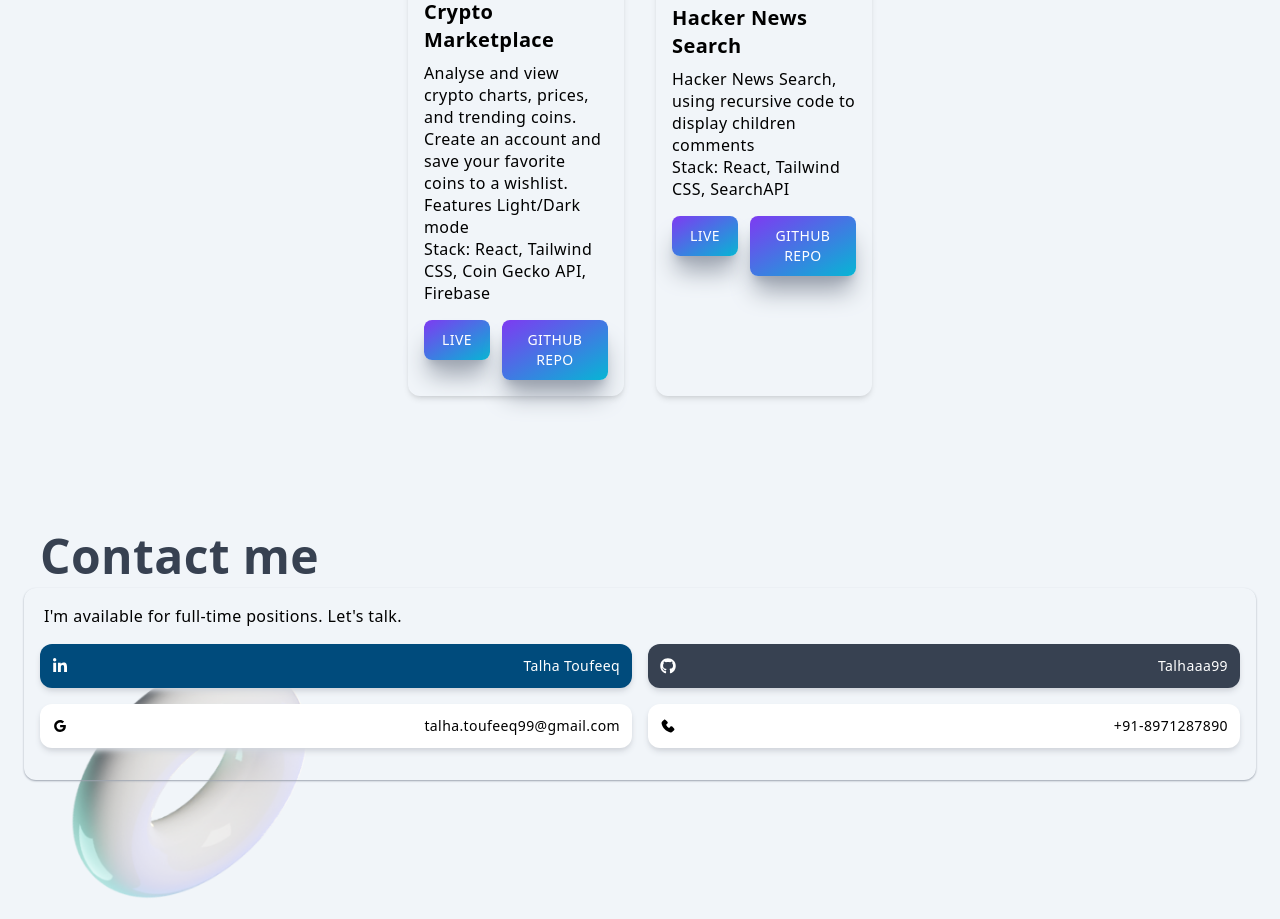
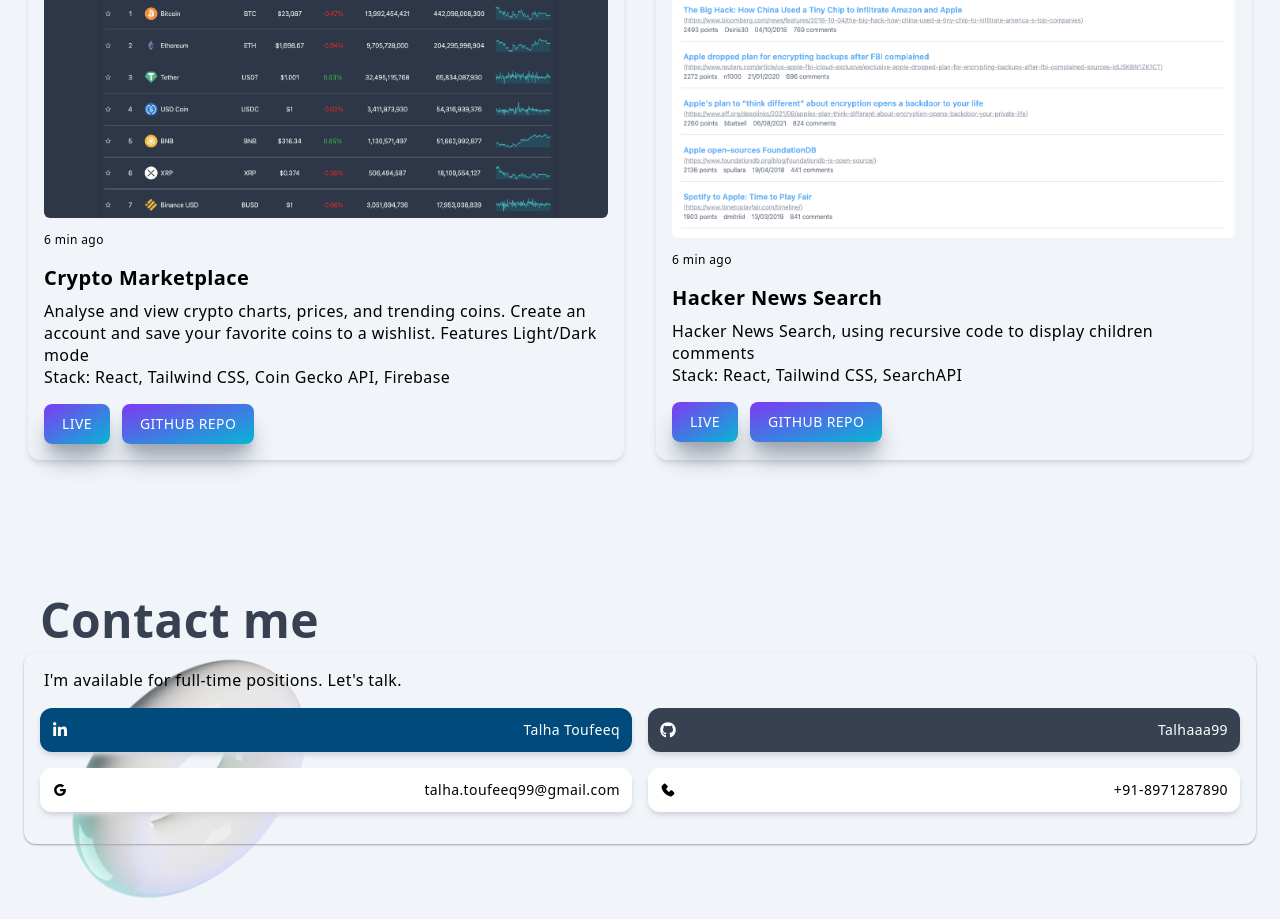
Before and after one commit to Talhaaa99/next-js-portfolio, a Next.js app: page / in a window 1280 px wide. Shown: the part 3231-4150 px from the top of the page. Built offline with nearby package versions, Linux system fonts and the light colour scheme.

Commit message:
penultimate build

```diff
--- a/components/Contact.jsx
+++ b/components/Contact.jsx
@@ -6,7 +6,7 @@
 
 const Contact = () => {
   return (
-    <div id="contact" className="w-[500px] md:w-full overflow-hidden">
+    <div id="contact" className="w-[500px] md:w-full sm:overflow-hidden">
       <div className="z-[-40] absolute rotate-[360deg] left-[40px] -bottom-[3350px] ">
         <Image src="/assets/SuperToroid-1.png" width={300} height={270} />
       </div>
--- a/components/ProjectItem.jsx
+++ b/components/ProjectItem.jsx
@@ -12,7 +12,7 @@
   stack,
 }) => {
   return (
-    <div className="max-w-lg p-4 shadow-md dark:bg-gray-900 dark:text-gray-100 rounded-xl hover:shadow-xl hover:scale-105 ease-in-out duration-300">
+    <div className="max-w-full p-4 shadow-md dark:bg-gray-900 dark:text-gray-100 rounded-xl hover:shadow-xl hover:scale-105 ease-in-out duration-300">
       <div className="space-y-4">
         <div className="space-y-2">
           <Image
--- a/components/Projects.jsx
+++ b/components/Projects.jsx
@@ -8,7 +8,7 @@
 const Projects = () => {
   return (
     <div id="projects" className="w-full">
-      <div className="w-[480px] md:max-w-[1240px] mx-auto px-2 py-16">
+      <div className="min-w-[480px] max-w-[1240px] mx-auto px-2 py-16">
         <h2 className="p-4 text-gray-700">What I&apos;ve Built</h2>
         <div className="grid md:grid-cols-2 justify-center align-center gap-8">
           <ProjectItem
--- a/pages/index.js
+++ b/pages/index.js
@@ -19,7 +19,9 @@
       <About />
       <Skills />
       <Projects />
-      <Contact />
+      <footer>
+        <Contact />
+      </footer>
     </div>
   );
 }
```
